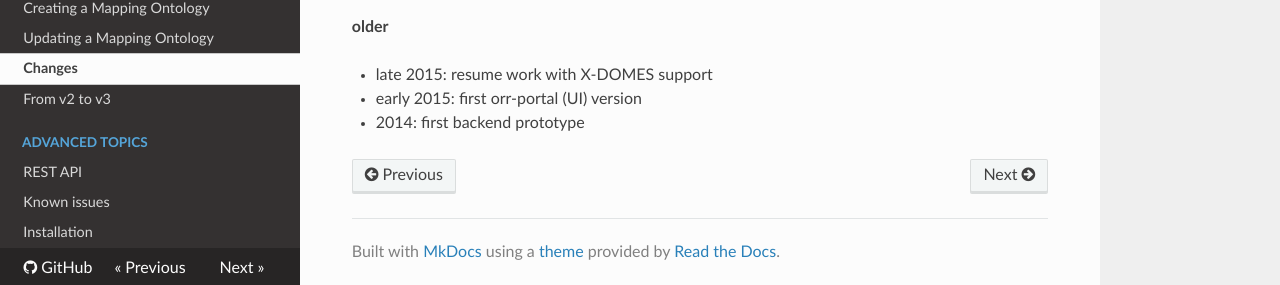
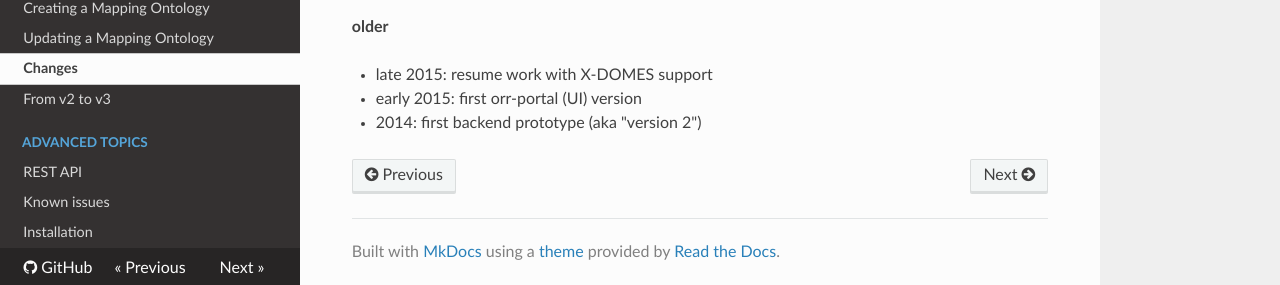
Before and after one commit to mmisw/mmiorr-docs, an MkDocs documentation site: the page built from docs/changes.md, in a window 1280 px wide and 900 px high, scrolled down 1145 px. Shown: the part 612-897 px from the top of the window. Built offline with MkDocs 1.6.1, drawn with Linux system fonts in a browser that asks for light colours; nearby versions of some CDN libraries; old or Windows-style settings are respelled for this version of MkDocs.

Commit message:
2014: "version 2"

```diff
--- a/docs/changes.md
+++ b/docs/changes.md
@@ -80,4 +80,4 @@
 
 - late 2015: resume work with X-DOMES support
 - early 2015: first orr-portal (UI) version
-- 2014: first backend prototype
+- 2014: first backend prototype (aka "version 2")
```
